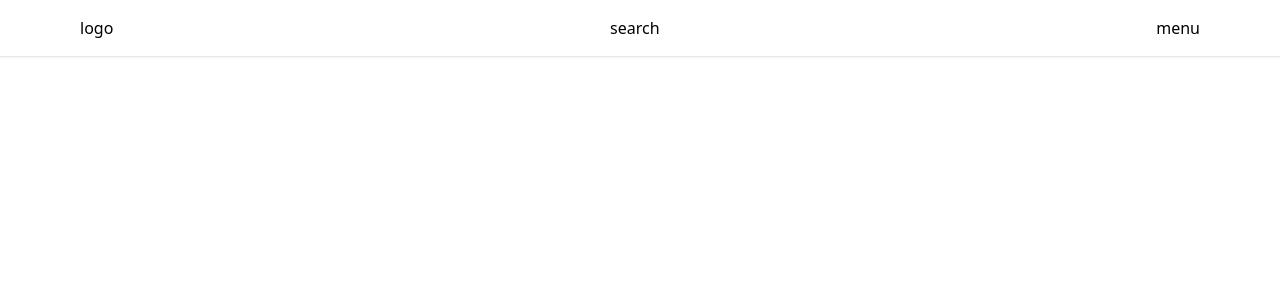
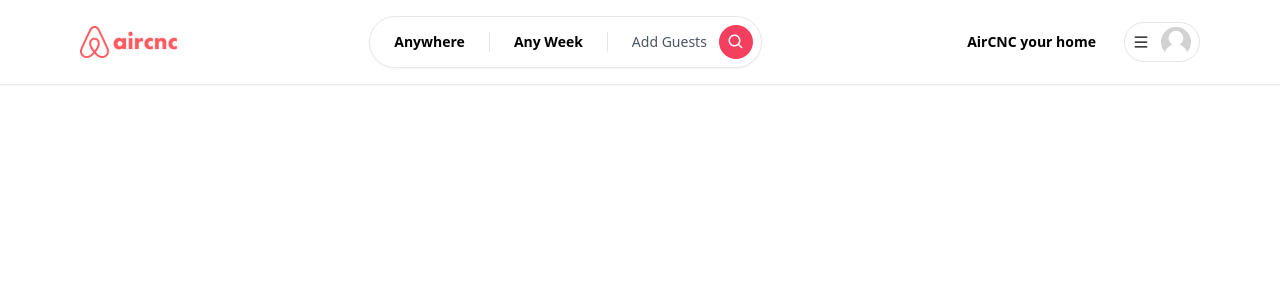
Before and after one commit to baized1245/Air-CNC-clone, a React (Vite) app in the folder client/: page / in a window 1280 px wide. Shown: the top 300 px of the page. Built offline with nearby package versions, Linux system fonts and the light colour scheme; no server answers.

Commit message:
Build Navbar UI

```diff
--- /dev/null
+++ b/client/src/components/Shared/Navbar/Avatar.jsx
@@ -0,0 +1,18 @@
+import React, { useContext } from 'react'
+import avatarImg from '../../../assets/images/placeholder.jpg'
+import { AuthContext } from '../../../providers/AuthProvider'
+
+const Avatar = () => {
+  const { user } = useContext(AuthContext)
+  return (
+    <img
+      className="rounded-full"
+      src={user && user.photoURL ? user.photoURL : avatarImg}
+      width={30}
+      height={30}
+      alt="Profile"
+    />
+  )
+}
+
+export default Avatar
--- /dev/null
+++ b/client/src/components/Shared/Navbar/Logo.jsx
@@ -0,0 +1,19 @@
+import React from 'react'
+import { Link } from 'react-router-dom'
+import logo from '../../../assets/images/logo.png'
+
+const Logo = () => {
+  return (
+    <Link to="/">
+      <img
+        className="hidden md:block"
+        src={logo}
+        alt="logo"
+        width="100"
+        height="100"
+      />
+    </Link>
+  )
+}
+
+export default Logo
--- /dev/null
+++ b/client/src/components/Shared/Navbar/MenuDropdown.jsx
@@ -0,0 +1,71 @@
+import React from 'react'
+import { AiOutlineMenu } from 'react-icons/ai'
+import Avatar from './Avatar'
+import { useCallback, useContext, useState } from 'react'
+import { AuthContext } from '../../../providers/AuthProvider'
+import { Link } from 'react-router-dom'
+
+const MenuDropdown = () => {
+  const { user, logOut } = useContext(AuthContext)
+  const [isOpen, setIsOpen] = useState(false)
+  const toggleOpen = useCallback(() => {
+    setIsOpen((value) => !value)
+  }, [])
+  return (
+    <div className="relative">
+      <div className="flex flex-row items-center gap-3">
+        {/* Aircnc btn */}
+        <div className="hidden md:block text-sm font-semibold py-3 px-4 rounded-full hover:bg-neutral-100 transition cursor-pointer">
+          AirCNC your home
+        </div>
+        {/* Dropdown */}
+        <div
+          onClick={() => setIsOpen(!isOpen)}
+          className="p-4 md:py-1 md:px-2 border-[1px] border-neutral-200 flex flex-row items-center gap-3 rounded-full cursor-pointer hover:shadow-md transition"
+        >
+          <AiOutlineMenu />
+          <div className="hidden md:block">
+            <Avatar />
+          </div>
+        </div>
+      </div>
+      {isOpen && (
+        <div className="absolute rounded-xl shadow-md w-[40vw] md:w-3/4 bg-white overflow-hidden right-0 top-12 text-sm">
+          <div className="flex flex-col cursor-pointer">
+            <Link
+              to="/"
+              className="block md:hidden px-4 py-3 hover:bg-neutral-100 transition font-semibold"
+            >
+              Home
+            </Link>
+            {user ? (
+              <div
+                onClick={logOut}
+                className="px-4 py-3 hover:bg-neutral-100 transition font-semibold cursor-pointer"
+              >
+                Logout
+              </div>
+            ) : (
+              <>
+                <Link
+                  to="/login"
+                  className="px-4 py-3 hover:bg-neutral-100 transition font-semibold"
+                >
+                  Login
+                </Link>
+                <Link
+                  to="/signup"
+                  className="px-4 py-3 hover:bg-neutral-100 transition font-semibold"
+                >
+                  Sign Up
+                </Link>
+              </>
+            )}
+          </div>
+        </div>
+      )}
+    </div>
+  )
+}
+
+export default MenuDropdown
--- a/client/src/components/Shared/Navbar/Navbar.jsx
+++ b/client/src/components/Shared/Navbar/Navbar.jsx
@@ -1,5 +1,8 @@
 import React from 'react'
 import Container from '../Container'
+import Logo from './Logo'
+import Search from './Search'
+import MenuDropdown from './MenuDropdown'
 
 const Navbar = () => {
   return (
@@ -7,9 +10,9 @@
       <div className="py-4 border-b-[1px]">
         <Container>
           <div className="flex flex-row items-center justify-between gap-3 md:gap-0">
-            <div>logo</div>
-            <div>search</div>
-            <div>menu</div>
+            <Logo />
+            <Search />
+            <MenuDropdown />
           </div>
         </Container>
       </div>
--- /dev/null
+++ b/client/src/components/Shared/Navbar/Search.jsx
@@ -0,0 +1,23 @@
+import React from 'react'
+import { BiSearch } from 'react-icons/bi'
+
+const Search = () => {
+  return (
+    <div className="border-[1px] w-full md:w-auto py-2 rounded-full shadow-sm hover:shadow-md transition cursor-pointer">
+      <div className="flex flex-row items-center justify-between">
+        <div className="text-sm font-semibold px-6">Anywhere</div>
+        <div className="hidden sm:block text-sm font-semibold px-6 border-x-[1px] flex-1 text-center">
+          Any Week
+        </div>
+        <div className="text-sm pl-6 pr-2 text-gray-600 flex flex-row items-center gap-3">
+          <div className="hidden sm:block">Add Guests</div>
+          <div className="p-2 bg-rose-500 rounded-full text-white">
+            <BiSearch size={18} />
+          </div>
+        </div>
+      </div>
+    </div>
+  )
+}
+
+export default Search
```
